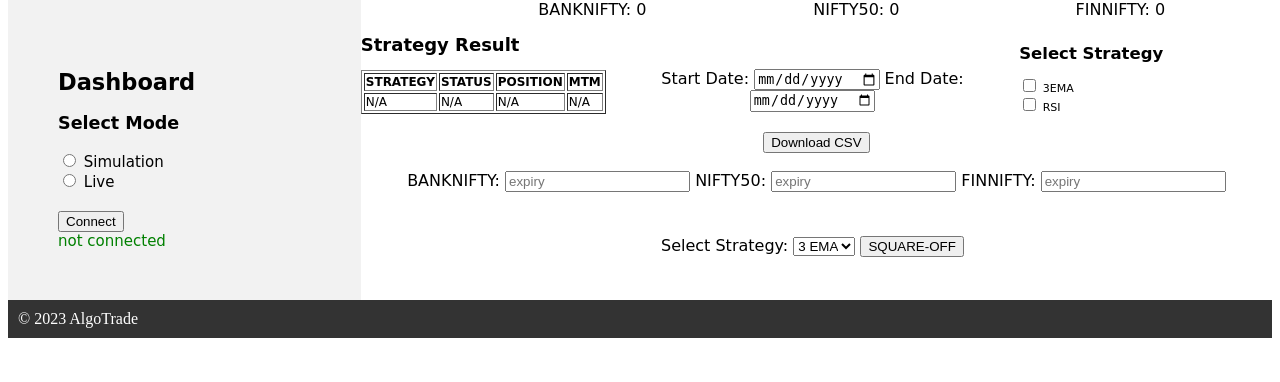
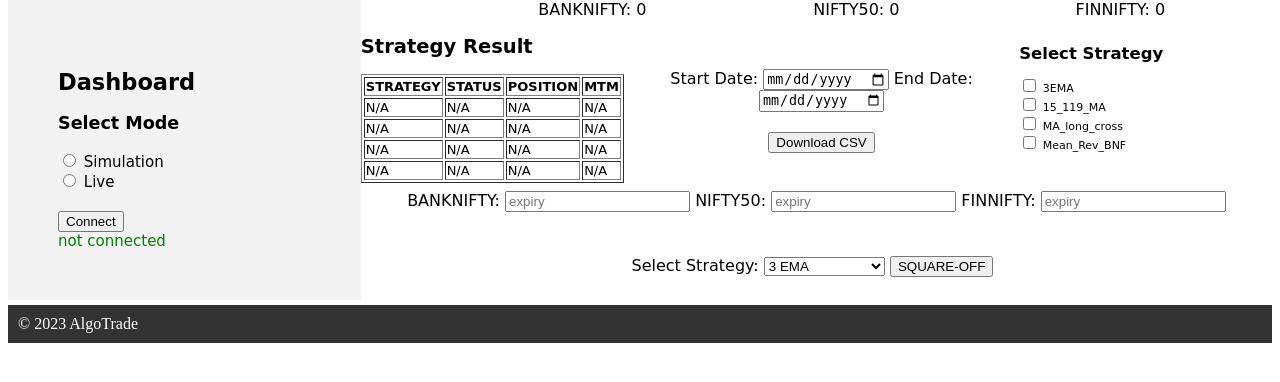
Before and after one commit to webclinic017/algo-FYERS-ZERODHA, a Flask app: page / in a window 1280 px wide. Shown: the part 105-487 px from the top of the page. Run offline with Flask 3, Linux system fonts and the light colour scheme; data that the repository does not hold is empty.

Commit message:
Update index.html

```diff
--- a/templates/index.html
+++ b/templates/index.html
@@ -38,7 +38,7 @@
     }
     .strategy-result {
       font-family: 'Comic Sans MS', cursive, sans-serif; /* Change the font family to Comic Sans MS with fallbacks */
-      font-size:12px;
+      font-size:13px;
       float:left;
     }
 
@@ -80,6 +80,7 @@
     .expiry{
       font-family: 'Comic Sans MS', cursive, sans-serif;
       text-align:center;
+      margin-top:20px;
       }
     .Square_off_strategy{
       font-family: 'Comic Sans MS', cursive, sans-serif;
@@ -133,18 +134,59 @@
             <td id="status_3EMA">N/A</td>
             <td id="position_3EMA">N/A</td>
             <td id="mtm_3EMA">N/A</td>
+
         </tr>
+
+        <tr>
+            <td id="strategy_15_119_MA">N/A</td>
+            <td id="status_15_119_MA">N/A</td>
+            <td id="position_15_119_MA">N/A</td>
+            <td id="mtm_15_119_MA">N/A</td>
+
+         </tr>
+
+        <tr>
+            <td id="strategy_MA_long_cross">N/A</td>
+            <td id="status_MA_long_cross">N/A</td>
+            <td id="position_MA_long_cross">N/A</td>
+            <td id="mtm_MA_long_cross">N/A</td>
+
+         </tr>
+
+        <tr>
+            <td id="strategy_Mean_Rev_BNF">N/A</td>
+            <td id="status_Mean_Rev_BNF">N/A</td>
+            <td id="position_Mean_Rev_BNF">N/A</td>
+            <td id="mtm_Mean_Rev_BNF">N/A</td>
+
+         </tr>
+
+
+
+
 
     </table>
   </div>
   <div class="checkboxes">
     <h2>Select Strategy</h2>
-      <label>
+      <label for="3EMA">
         <input type="checkbox" name="3EMA" value="3EMA" id="3EMA"> 3EMA
       </label>
-      <label>
-        <input type="checkbox" name="RSI" value="RSI" id="RSI"> RSI
+
+      <label for="15_119_MA" >
+        <input type="checkbox" name="15_119_MA" value="15_119_MA" id="15_119_MA"> 15_119_MA
       </label>
+
+      <label for=MA_long_cross>
+        <input type="checkbox" name="MA_long_cross" value="MA_long_cross" id="MA_long_cross"> MA_long_cross
+      </label>
+
+
+      <label for=Mean_Rev_BNF>
+        <input type="checkbox" name="Mean_Rev_BNF" value="Mean_Rev_BNF" id="Mean_Rev_BNF"> Mean_Rev_BNF
+      </label>
+
+
       <!-- Add more checkboxes for each strategy you have -->
   </div>
    <div class="date-selector">
@@ -182,7 +224,9 @@
         <label for=Square_off_strategy>Select Strategy:</label>
         <select name="Square_off_strategy" id="Square_off_strategy">
             <option value="3EMA">3 EMA</option>
-            <option value="RSI">RSI</option>
+            <option value="15_119_MA">15_119_MA</option>
+            <option value="MA_long_cross">MA_long_cross</option>
+            <option value="Mean_Rev_BNF">Mean_Rev_BNF</option>
         </select>
         <button type="submit">SQUARE-OFF</button>
     </form>
@@ -199,6 +243,22 @@
             $('#status_3EMA').text(data['3EMA'].STATUS);
             $('#position_3EMA').text(data['3EMA'].POSITION);
             $('#mtm_3EMA').text(data['3EMA'].MTM);
+
+            $('#strategy_15_119_MA').text(data['15_119_MA'].STRATEGY_NAME);
+            $('#status_15_119_MA').text(data['15_119_MA'].STATUS);
+            $('#position_15_119_MA').text(data['15_119_MA'].POSITION);
+            $('#mtm_15_119_MA').text(data['15_119_MA'].MTM);
+
+            $('#strategy_MA_long_cross').text(data['MA_long_cross'].STRATEGY_NAME);
+            $('#status_MA_long_cross').text(data['MA_long_cross'].STATUS);
+            $('#position_MA_long_cross').text(data['MA_long_cross'].POSITION);
+            $('#mtm_MA_long_cross').text(data['MA_long_cross'].MTM);
+
+            $('#strategy_Mean_Rev_BNF').text(data['Mean_Rev_BNF'].STRATEGY_NAME);
+            $('#status_Mean_Rev_BNF').text(data['Mean_Rev_BNF'].STATUS);
+            $('#position_Mean_Rev_BNF').text(data['Mean_Rev_BNF'].POSITION);
+            $('#mtm_Mean_Rev_BNF').text(data['Mean_Rev_BNF'].MTM);
+
 
         });
     }
@@ -245,22 +305,32 @@
     function on_connect() {
         const connectionStatus = document.getElementById('connectionStatus');
         connectionStatus.textContent = 'Connecting...'; // Display a message while connecting
+
 <!--    strategy selector-->
         const is3EMASelected = document.querySelector('input[name="3EMA"]').checked;
-        const isRSISelected = document.querySelector('input[name="RSI"]').checked;
+        const is15_119_MASelected = document.querySelector('input[name="15_119_MA"]').checked;
+        const isMA_long_crossSelected = document.querySelector('input[name="MA_long_cross"]').checked;
+        const isMA_long_Mean_Rev_BNFSelected = document.querySelector('input[name="Mean_Rev_BNF"]').checked;
+
+
 <!--    expiry-->
-             const BANK_NIFTY_EXP = document.querySelector('input[name="BankNifty_expiry"]').value;
+        const BANK_NIFTY_EXP = document.querySelector('input[name="BankNifty_expiry"]').value;
         const NIFTY_EXP = document.querySelector('input[name="Nifty50_expiry"]').value;
         const FIN_NIFTY_EXP = document.querySelector('input[name="FinNifty_expiry"]').value;
 
         // Create the selected strategy and expiry objects
         const STRATEGY_SELECTED = {
             '3EMA': is3EMASelected,
-            'RSI': isRSISelected
+            '15_119_MA': is15_119_MASelected,
+            'MA_long_cross':isMA_long_crossSelected,
+            'Mean_Rev_BNF':isMA_long_Mean_Rev_BNFSelected,
+
+
+
         };
 
         const EXPIRY = {
-            'NSE:BANKNIFTY-INDEX': BANK_NIFTY_EXP,
+            'NSE:NIFTYBANK-INDEX': BANK_NIFTY_EXP,
             'NSE:NIFTY50-INDEX': NIFTY_EXP,
             'NSE:FINNIFTY-INDEX': FIN_NIFTY_EXP
         };
```
